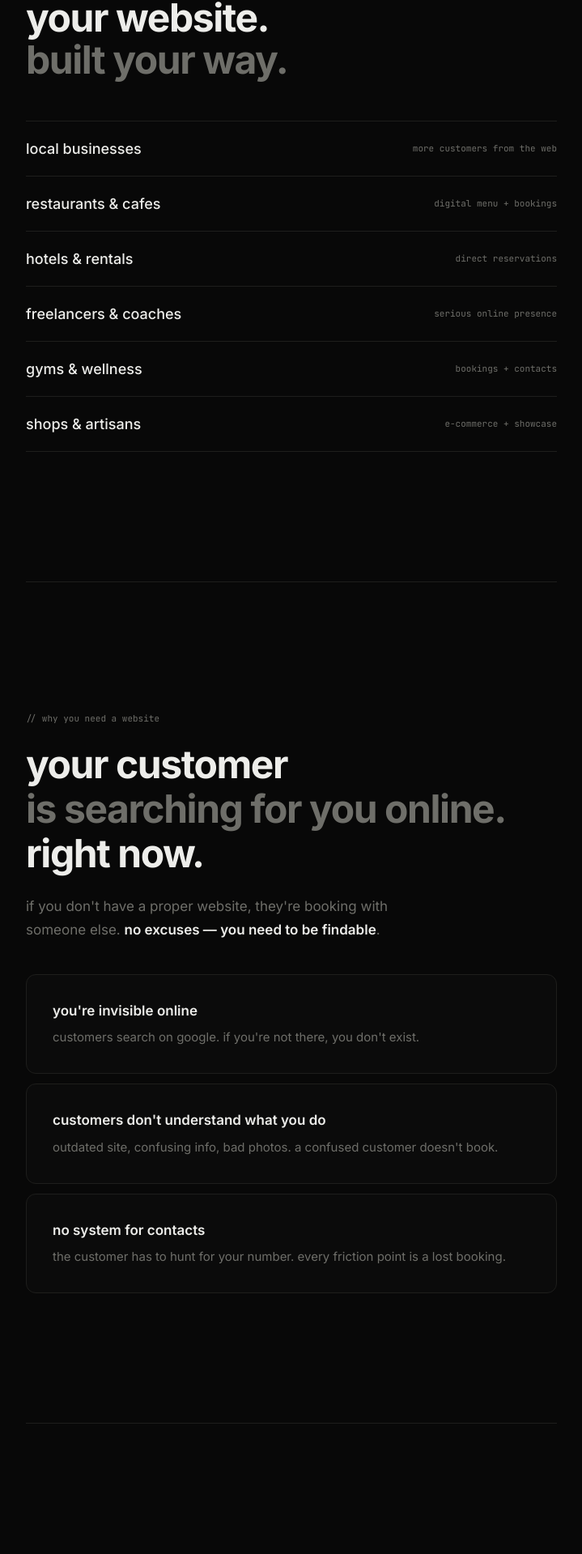
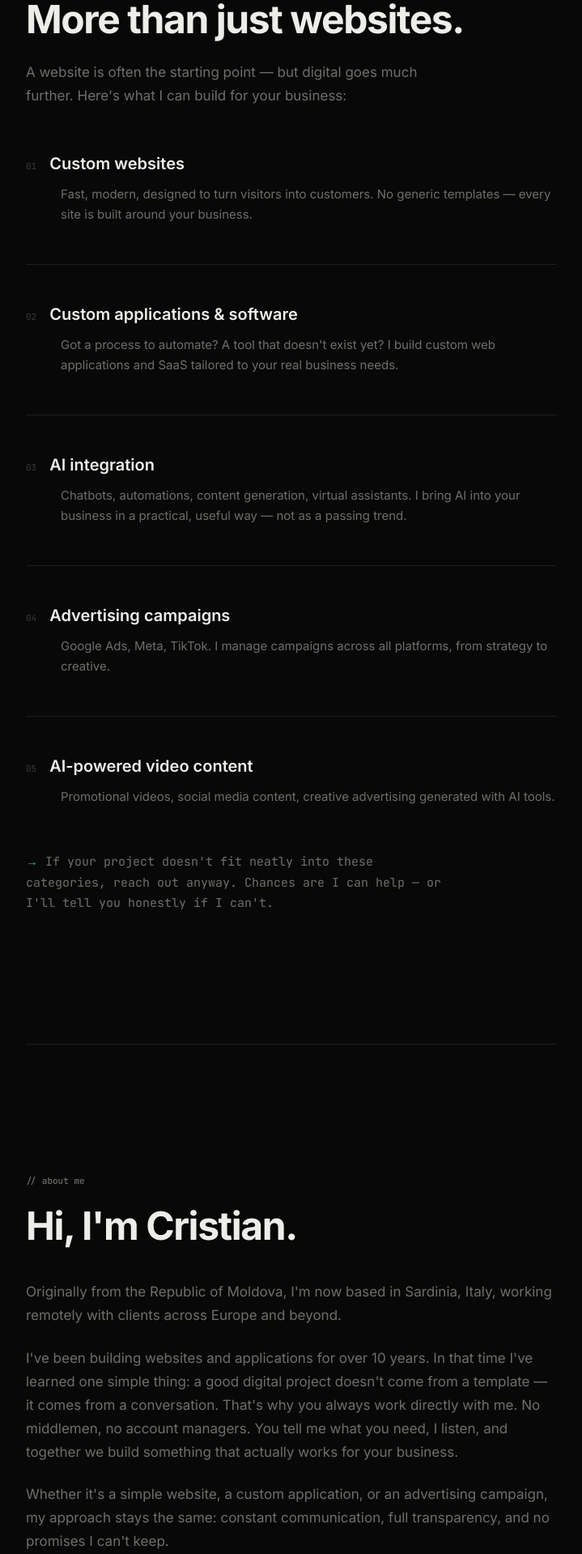
Before and after one commit to raunchy1/landingpropriu, a Next.js app: page /en in a window 1280 px wide. Shown: the part 1070-2989 px from the top of the page at 81% size, without its empty margins (280-999 px from the left). Built offline with nearby package versions, Linux system fonts and the light colour scheme.

Commit message:
feat: replace portfolio gallery with bio and extended services
Remove project screenshots and showreel. Add Chi sono / About me section
and five service categories. Portfolio now links to WhatsApp with social
proof stats. Content in IT and EN via next-intl.

```diff
--- a/app/[locale]/page.tsx
+++ b/app/[locale]/page.tsx
@@ -2,6 +2,7 @@ import Navbar from '@/components/Navbar'
 import Hero from '@/components/Hero'
 import Marquee from '@/components/Marquee'
 import Services from '@/components/Services'
+import About from '@/components/About'
 import Problems from '@/components/Problems'
 import Solutions from '@/components/Solutions'
 import Process from '@/components/Process'
@@ -67,6 +68,12 @@ export default function Home() {
         <div className="hairline" />
       </div>
 
+      <About />
+
+      <div className="mx-auto max-w-[720px] px-6 md:px-8">
+        <div className="hairline" />
+      </div>
+
       <Problems />
 
       <div className="mx-auto max-w-[720px] px-6 md:px-8">
--- /dev/null
+++ b/components/About.tsx
@@ -0,0 +1,76 @@
+'use client'
+
+import ScrollReveal from './ScrollReveal'
+import { useTranslations } from 'next-intl'
+
+export default function About() {
+  const t = useTranslations('about')
+
+  return (
+    <section
+      id="chi-sono"
+      className="py-[100px] md:py-[160px]"
+      style={{ background: 'var(--bg)' }}
+    >
+      <div className="mx-auto max-w-[720px] px-6 md:px-8">
+        <ScrollReveal>
+          <p
+            className="reveal-child mb-5 text-[11px]"
+            style={{
+              color: 'var(--muted)',
+              fontFamily: 'var(--font-mono)',
+              fontWeight: 500,
+            }}
+          >
+            {t('eyebrow')}
+          </p>
+
+          <h2
+            className="reveal-child mb-10 font-bold leading-[1.15]"
+            style={{
+              fontSize: 'clamp(28px, 5vw, 48px)',
+              letterSpacing: '-0.03em',
+              color: 'var(--fg)',
+            }}
+          >
+            {t('greeting')}
+          </h2>
+
+          <div className="reveal-child flex flex-col gap-6">
+            <p
+              className="text-[17px] leading-[1.7]"
+              style={{ color: 'var(--muted)' }}
+            >
+              {t('p1')}
+            </p>
+            <p
+              className="text-[17px] leading-[1.7]"
+              style={{ color: 'var(--muted)' }}
+            >
+              {t('p2')}
+            </p>
+            <p
+              className="text-[17px] leading-[1.7]"
+              style={{ color: 'var(--muted)' }}
+            >
+              {t('p3')}
+            </p>
+          </div>
+
+          <div className="reveal-child mt-10 flex items-start gap-4">
+            <span
+              className="mt-[7px] block h-[1px] w-[28px] shrink-0"
+              style={{ background: 'var(--dim)' }}
+            />
+            <p
+              className="text-[15px] leading-[1.7]"
+              style={{ color: 'var(--fg)', fontWeight: 500 }}
+            >
+              {t('closing')}
+            </p>
+          </div>
+        </ScrollReveal>
+      </div>
+    </section>
+  )
+}
--- a/components/Projects.tsx
+++ b/components/Projects.tsx
@@ -1,42 +1,13 @@
 'use client'
 
-import Image from 'next/image'
 import ScrollReveal from './ScrollReveal'
-import { useTranslations, useLocale } from 'next-intl'
+import { useTranslations } from 'next-intl'
+import { trackWhatsAppClick } from '@/lib/trackWhatsApp'
 
 export default function Projects() {
   const t = useTranslations('projects')
-  const locale = useLocale()
-  const videoSrc = locale === 'en'
-    ? '/video/websardegna_showreel_EN.mp4'
-    : '/video/websardegna_showreel_IT.mp4'
 
-  const projects = [
-    {
-      name: 'cannigione experience',
-      location: 'cannigione, sardegna',
-      desc: t('desc1'),
-      tag: t('tag1'),
-      url: 'https://cannigionexperience.com',
-      image: '/img/projects/cannigione.webp',
-    },
-    {
-      name: 'la suite n4',
-      location: 'alghero, sardegna',
-      desc: t('desc2'),
-      tag: t('tag2'),
-      url: 'https://bb-alghero.vercel.app',
-      image: '/img/projects/la-suite-n4.webp',
-    },
-    {
-      name: 'san paolo hideout',
-      location: 'roma',
-      desc: t('desc3'),
-      tag: t('tag3'),
-      url: 'https://sanpaolohideout.it',
-      image: '/img/projects/san-paolo-hideout.webp',
-    },
-  ]
+  const stats = [t('stat1'), t('stat2'), t('stat3')]
 
   return (
     <section
@@ -58,111 +29,67 @@ export default function Projects() {
           </p>
 
           <h2
-            className="reveal-child mb-14 font-bold leading-[1.15]"
+            className="reveal-child mb-8 font-bold leading-[1.15]"
             style={{
               fontSize: 'clamp(28px, 5vw, 48px)',
               letterSpacing: '-0.03em',
+              color: 'var(--fg)',
             }}
           >
-            <span style={{ color: 'var(--fg)' }}>{t('title1')}</span>
-            <br />
-            <span style={{ color: 'var(--muted)' }}>{t('title2')}</span>
+            {t('title')}
           </h2>
-        </ScrollReveal>
 
-        <ScrollReveal>
-          <div className="reveal-child my-12 flex justify-center">
-            <video
-              key={locale}
-              src={videoSrc}
-              autoPlay
-              muted
-              loop
-              playsInline
-              className="w-full max-w-[360px] rounded-xl border border-[var(--line)]"
+          <div className="reveal-child mb-10 flex flex-col gap-5">
+            <p
+              className="text-[17px] leading-[1.7]"
+              style={{ color: 'var(--muted)' }}
+            >
+              {t('body1')}
+            </p>
+            <p
+              className="text-[17px] leading-[1.7]"
+              style={{ color: 'var(--muted)' }}
+            >
+              {t('body2')}
+            </p>
+          </div>
+
+          <a
+            href={t('waLink')}
+            target="_blank"
+            rel="noopener noreferrer"
+            onClick={() => trackWhatsAppClick('contact')}
+            className="reveal-child cta-primary mb-12 inline-flex items-center gap-3 rounded-lg px-7 py-3.5 text-[15px] font-medium transition-all duration-300"
+            style={{
+              border: '1px solid var(--line)',
+              background: 'var(--surface)',
+              color: 'var(--fg)',
+            }}
+          >
+            <span
+              className="inline-block h-2 w-2 rounded-full"
+              style={{ background: 'var(--accent-green)' }}
             />
+            {t('cta')}
+          </a>
+
+          <div className="reveal-child grid grid-cols-1 gap-4 sm:grid-cols-3">
+            {stats.map((stat) => (
+              <div
+                key={stat}
+                className="rounded-xl border border-[var(--line)] px-5 py-4"
+                style={{ background: 'var(--surface)' }}
+              >
+                <p
+                  className="text-[12px] leading-[1.6]"
+                  style={{ color: 'var(--muted)', fontFamily: 'var(--font-mono)' }}
+                >
+                  <span style={{ color: 'var(--accent-green)' }}>→</span> {stat}
+                </p>
+              </div>
+            ))}
           </div>
         </ScrollReveal>
-
-        <div className="flex flex-col" style={{ gap: '16px' }}>
-          {projects.map((project, i) => (
-            <ScrollReveal key={i}>
-              <a
-                href={project.url}
-                target="_blank"
-                rel="noopener noreferrer"
-                className="project-card reveal-child block overflow-hidden rounded-xl border border-[var(--line)] transition-all duration-300 hover:-translate-y-0.5 hover:border-[var(--muted)]"
-              >
-                <div className="aspect-[16/10] overflow-hidden">
-                  <Image
-                    src={project.image}
-                    alt={`${project.name} website preview`}
-                    width={1200}
-                    height={750}
-                    className="project-img h-full w-full object-cover"
-                  />
-                </div>
-
-                <div style={{ padding: '24px' }}>
-                  <div className="mb-2 flex flex-wrap items-baseline gap-3">
-                    <h3
-                      style={{
-                        fontWeight: 600,
-                        fontSize: '17px',
-                        color: 'var(--fg)',
-                        lineHeight: 1.4,
-                      }}
-                    >
-                      {project.name}
-                    </h3>
-                    <span
-                      style={{
-                        fontFamily: 'var(--font-mono)',
-                        fontSize: '11px',
-                        color: 'var(--muted)',
-                      }}
-                    >
-                      {project.location}
-                    </span>
-                  </div>
-
-                  <p
-                    className="mb-4"
-                    style={{
-                      fontWeight: 400,
-                      fontSize: '15px',
-                      color: 'var(--muted)',
-                      lineHeight: 1.7,
-                    }}
-                  >
-                    {project.desc}
-                  </p>
-
-                  <div className="flex items-center justify-between">
-                    <span
-                      style={{
-                        fontFamily: 'var(--font-mono)',
-                        fontSize: '11px',
-                        color: 'var(--dim)',
-                      }}
-                    >
-                      {project.tag}
-                    </span>
-                    <span
-                      className="transition-colors duration-300"
-                      style={{
-                        fontSize: '14px',
-                        color: 'var(--muted)',
-                      }}
-                    >
-                      {t('cta')} →
-                    </span>
-                  </div>
-                </div>
-              </a>
-            </ScrollReveal>
-          ))}
-        </div>
       </div>
     </section>
   )
--- a/components/Services.tsx
+++ b/components/Services.tsx
@@ -6,9 +6,9 @@ import { useTranslations } from 'next-intl'
 export default function Services() {
   const t = useTranslations('services')
 
-  const items = [1, 2, 3, 4, 5, 6].map((i) => ({
-    name: t(`name${i}`),
-    tag: t(`tag${i}`),
+  const categories = [1, 2, 3, 4, 5].map((i) => ({
+    title: t(`cat${i}Title`),
+    body: t(`cat${i}Body`),
   }))
 
   return (
@@ -19,7 +19,6 @@ export default function Services() {
     >
       <div className="mx-auto max-w-[720px] px-6 md:px-8">
         <ScrollReveal>
-          {/* eyebrow */}
           <p
             className="reveal-child mb-5 text-[11px]"
             style={{
@@ -30,53 +29,66 @@ export default function Services() {
             {t('eyebrow')}
           </p>
 
-          {/* headline */}
-          <div className="reveal-child mb-12">
           <h2
-              className="font-bold leading-[1.1]"
+            className="reveal-child mb-6 font-bold leading-[1.15]"
             style={{
               fontSize: 'clamp(28px, 5vw, 48px)',
               letterSpacing: '-0.03em',
+              color: 'var(--fg)',
             }}
           >
-              <span style={{ color: 'var(--fg)' }}>{t('title1')}</span>
-              <br />
-              <span style={{ color: 'var(--muted)' }}>{t('title2')}</span>
+            {t('title1')}
           </h2>
-          </div>
 
-          {/* service rows */}
-          <div>
-            {items.map((service, i) => (
-              <div
-                key={service.name}
-                className="list-row reveal-child flex items-center justify-between"
+          <p
+            className="reveal-child mb-14 max-w-[520px] text-[17px] leading-[1.7]"
+            style={{ color: 'var(--muted)' }}
+          >
+            {t('intro')}
+          </p>
+
+          <div className="flex flex-col" style={{ gap: '48px' }}>
+            {categories.map((cat, i) => (
+              <div key={cat.title} className="reveal-child">
+                <div className="mb-3 flex items-baseline gap-4">
+                  <span
+                    className="text-[11px] tabular-nums"
                     style={{
-                  padding: '20px 0',
-                  borderTop: '1px solid var(--line)',
-                  ...(i === items.length - 1
-                    ? { borderBottom: '1px solid var(--line)' }
-                    : {}),
+                      fontFamily: 'var(--font-mono)',
+                      color: 'var(--dim)',
                     }}
                   >
-                <span
-                  className="text-[18px] font-medium"
+                    {String(i + 1).padStart(2, '0')}
+                  </span>
+                  <h3
+                    className="text-[20px] font-semibold leading-[1.3]"
                     style={{ color: 'var(--fg)' }}
                   >
-                  {service.name}
-                </span>
-                <span
-                  className="text-[11px]"
-                  style={{
-                    fontFamily: 'var(--font-mono)',
-                    color: 'var(--muted)',
-                  }}
+                    {cat.title}
+                  </h3>
+                </div>
+                <p
+                  className="pl-[calc(11px+1rem+16px)] text-[15px] leading-[1.7]"
+                  style={{ color: 'var(--muted)' }}
                 >
-                  {service.tag}
-                </span>
+                  {cat.body}
+                </p>
+                {i < categories.length - 1 && (
+                  <div
+                    className="mt-12 h-px"
+                    style={{ background: 'var(--line)' }}
+                  />
+                )}
               </div>
             ))}
           </div>
+
+          <p
+            className="reveal-child mt-14 max-w-[520px] text-[15px] leading-[1.7]"
+            style={{ color: 'var(--muted)', fontFamily: 'var(--font-mono)' }}
+          >
+            <span style={{ color: 'var(--accent-green)' }}>→</span> {t('closing')}
+          </p>
         </ScrollReveal>
       </div>
     </section>
--- a/messages/en.json
+++ b/messages/en.json
@@ -28,15 +28,28 @@
     "items": "restaurants · hotels · shops · services · real estate · coaches · freelancers · e-commerce · local business"
   },
   "services": {
-    "eyebrow": "// i work with any type of business",
-    "title1": "your website.",
-    "title2": "built your way.",
-    "name1": "local businesses", "tag1": "more customers from the web",
-    "name2": "restaurants & cafes", "tag2": "digital menu + bookings",
-    "name3": "hotels & rentals", "tag3": "direct reservations",
-    "name4": "freelancers & coaches", "tag4": "serious online presence",
-    "name5": "gyms & wellness", "tag5": "bookings + contacts",
-    "name6": "shops & artisans", "tag6": "e-commerce + showcase"
+    "eyebrow": "// services",
+    "title1": "More than just websites.",
+    "intro": "A website is often the starting point — but digital goes much further. Here's what I can build for your business:",
+    "cat1Title": "Custom websites",
+    "cat1Body": "Fast, modern, designed to turn visitors into customers. No generic templates — every site is built around your business.",
+    "cat2Title": "Custom applications & software",
+    "cat2Body": "Got a process to automate? A tool that doesn't exist yet? I build custom web applications and SaaS tailored to your real business needs.",
+    "cat3Title": "AI integration",
+    "cat3Body": "Chatbots, automations, content generation, virtual assistants. I bring AI into your business in a practical, useful way — not as a passing trend.",
+    "cat4Title": "Advertising campaigns",
+    "cat4Body": "Google Ads, Meta, TikTok. I manage campaigns across all platforms, from strategy to creative.",
+    "cat5Title": "AI-powered video content",
+    "cat5Body": "Promotional videos, social media content, creative advertising generated with AI tools.",
+    "closing": "If your project doesn't fit neatly into these categories, reach out anyway. Chances are I can help — or I'll tell you honestly if I can't."
+  },
+  "about": {
+    "eyebrow": "// about me",
+    "greeting": "Hi, I'm Cristian.",
+    "p1": "Originally from the Republic of Moldova, I'm now based in Sardinia, Italy, working remotely with clients across Europe and beyond.",
+    "p2": "I've been building websites and applications for over 10 years. In that time I've learned one simple thing: a good digital project doesn't come from a template — it comes from a conversation. That's why you always work directly with me. No middlemen, no account managers. You tell me what you need, I listen, and together we build something that actually works for your business.",
+    "p3": "Whether it's a simple website, a custom application, or an advertising campaign, my approach stays the same: constant communication, full transparency, and no promises I can't keep.",
+    "closing": "If you have a project in mind — even just an idea — get in touch. Let's talk, no commitment."
   },
   "problems": {
     "eyebrow": "// why you need a website",
@@ -75,16 +88,15 @@
     "step3Body": "i build everything, set up contacts and forms. you approve. it's online and working."
   },
   "projects": {
-    "eyebrow": "// real projects, already live",
-    "title1": "sites that work.",
-    "title2": "not demos.",
-    "cta": "visit site →",
-    "tag1": "charter & experiences",
-    "desc1": "trilingual website for boat rental with integrated booking calendar.",
-    "tag2": "luxury b&b",
-    "desc2": "elegant website for luxury b&b with direct booking and immersive gallery.",
-    "tag3": "vacation rental",
-    "desc3": "complete website for vacation rental with clean design and direct contacts."
+    "eyebrow": "// my work",
+    "title": "My work",
+    "body1": "I prefer not to publicly display my clients' projects — out of respect for their privacy, and because every project is built bespoke, not for show.",
+    "body2": "If you'd like to see concrete examples of what I've built, message me privately on WhatsApp: I'll gladly walk you through my full portfolio and we can talk about your project.",
+    "cta": "See portfolio on WhatsApp",
+    "waLink": "https://wa.me/393501998569?text=Hi%2C%20I%27d%20like%20to%20see%20your%20portfolio",
+    "stat1": "10+ years of experience",
+    "stat2": "Projects delivered across Europe and beyond",
+    "stat3": "Direct work, no middlemen"
   },
   "pricing": {
     "eyebrow": "// try without risk",
```
Also changed, not shown: messages/it.json (+31 -19 lines). Lines whose indentation alone changed are shown as unchanged.
